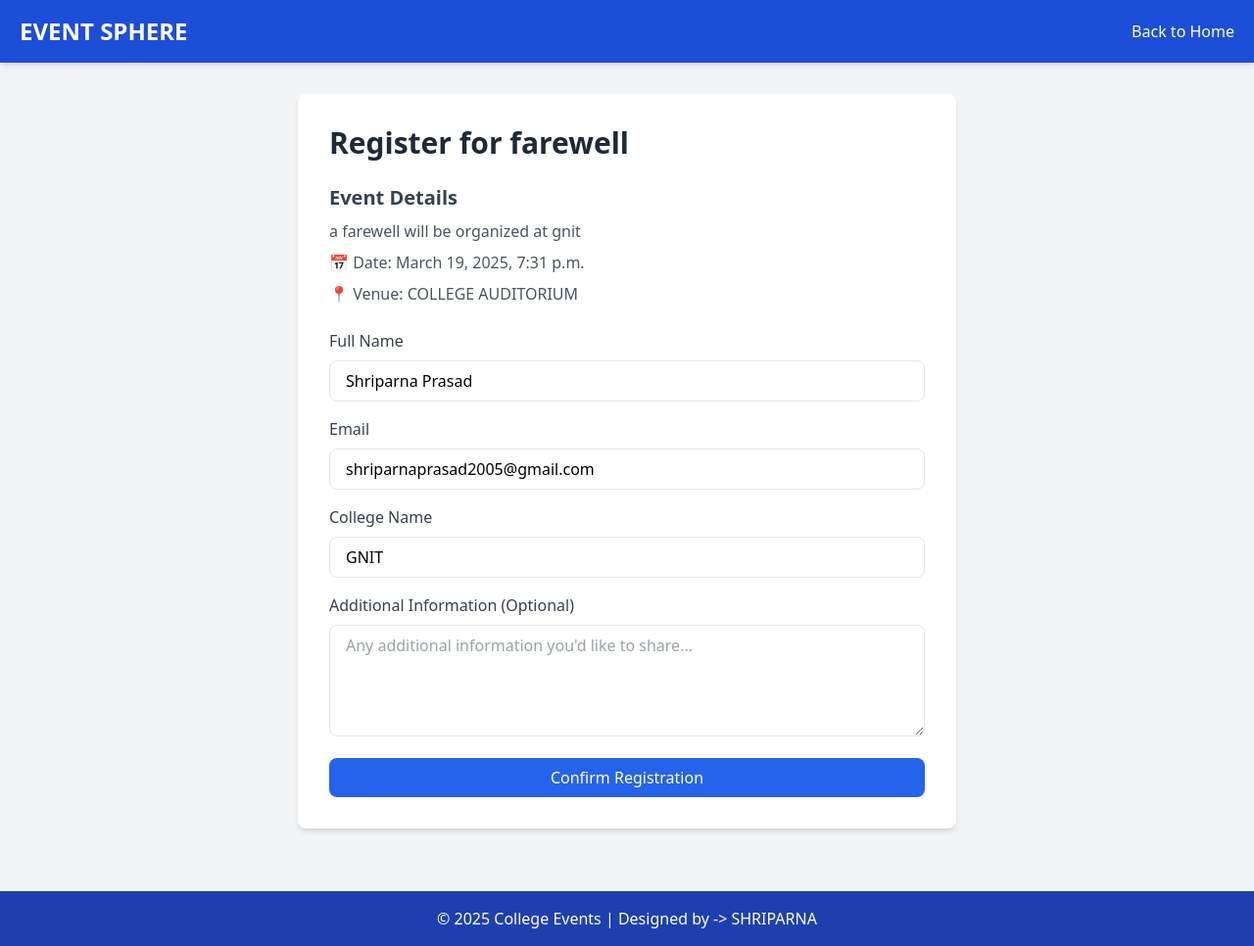
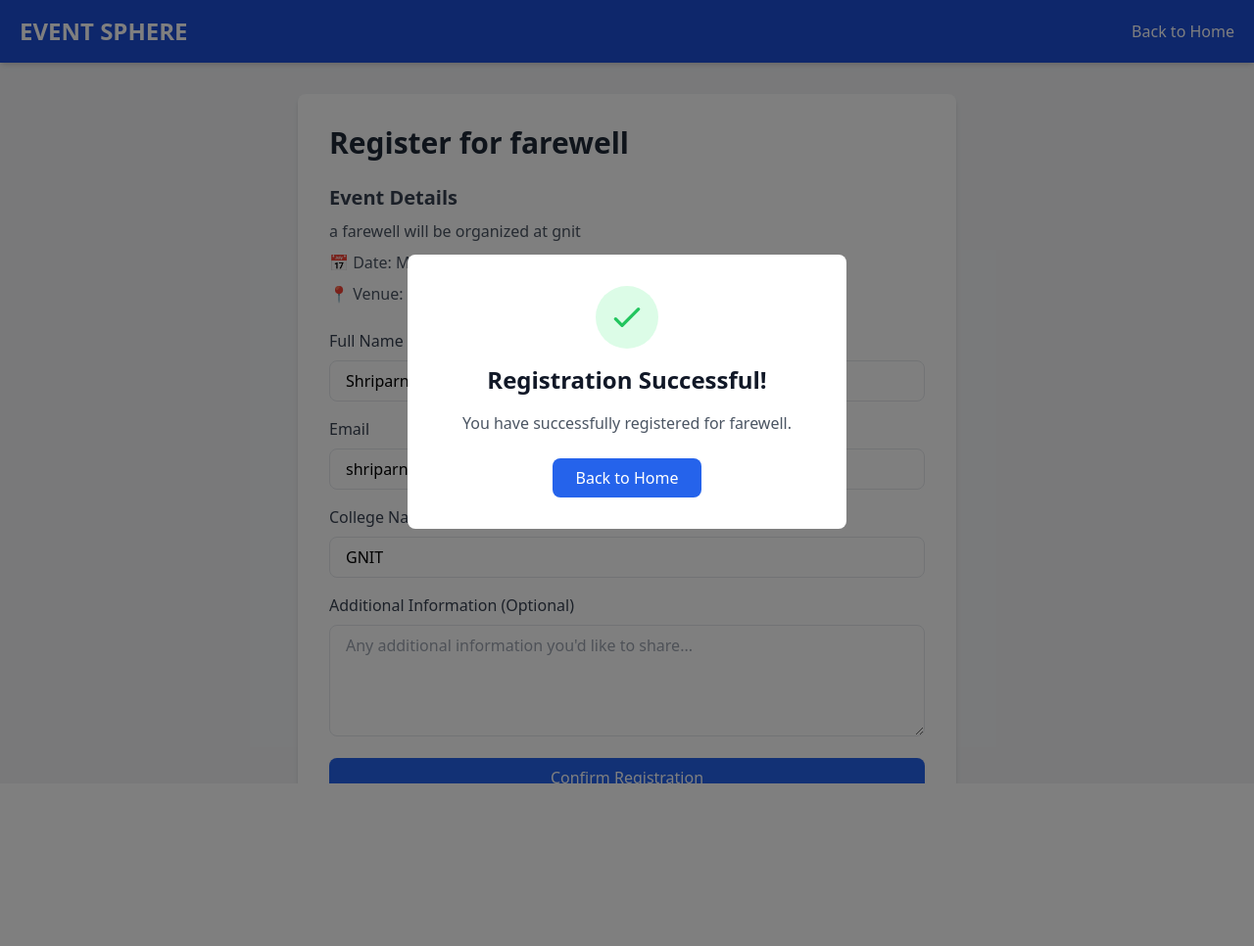
Before and after one commit to S-h-r-i-p-a-r-n-a/Event_Sphere, a Django app: page /events/register/10/ in a window 1280 px wide. Shown: the whole page at 98% size. After the commit the page ends 800 px from the top, so only its background shows below. Run offline with Django 5.2, Linux system fonts and the light colour scheme; a user stored in the database is signed in; data comes from the database, SQL or seed files in the repository; both versions use the stored data as it was after the commit; tables that the repository leaves empty hold one stand-in row (values such as "Sample post"); one stand-in notice (Sample message) is shown; some libraries are stand-ins or nearby versions.

Commit message:
updating register page

```diff
--- a/events/templates/register_event.html
+++ b/events/templates/register_event.html
@@ -25,7 +25,7 @@
                 <p class="text-gray-600 mt-2">📍 Venue: {{ event.venue }}</p>
             </div>
 
-            <form method="POST" class="space-y-4">
+            <form method="POST" class="space-y-4" id="registrationForm">
                 {% csrf_token %}
 
                 <div class="space-y-2">
@@ -64,8 +64,83 @@
         </div>
     </div>
 
+    <!-- Success Modal -->
+    <div id="successModal" class="fixed inset-0 bg-black bg-opacity-50 flex items-center justify-center hidden z-50">
+        <div class="bg-white rounded-lg p-8 max-w-md w-full mx-4 transform transition-all">
+            <div class="text-center">
+                <!-- Success Icon -->
+                <div class="mx-auto flex items-center justify-center h-16 w-16 rounded-full bg-green-100 mb-4">
+                    <svg class="h-10 w-10 text-green-500" fill="none" stroke="currentColor" viewBox="0 0 24 24">
+                        <path stroke-linecap="round" stroke-linejoin="round" stroke-width="2" d="M5 13l4 4L19 7"></path>
+                    </svg>
+                </div>
+
+                <!-- Success Message -->
+                <h3 class="text-2xl font-bold text-gray-900 mb-4">Registration Successful!</h3>
+                <p class="text-gray-600 mb-6">You have successfully registered for {{ event.title }}.</p>
+
+                <!-- Buttons -->
+                <div class="flex justify-center space-x-4">
+                    <a href="{% url 'home' %}"
+                       class="bg-blue-600 text-white px-6 py-2 rounded-lg hover:bg-blue-700 transition duration-300">
+                        Back to Home
+                    </a>
+                </div>
+            </div>
+        </div>
+    </div>
+
+    <!-- Already Registered Modal -->
+    <div id="alreadyRegisteredModal" class="fixed inset-0 bg-black bg-opacity-50 flex items-center justify-center hidden z-50">
+        <div class="bg-white rounded-lg p-8 max-w-md w-full mx-4 transform transition-all">
+            <div class="text-center">
+                <!-- Warning Icon -->
+                <div class="mx-auto flex items-center justify-center h-16 w-16 rounded-full bg-red-100 mb-4">
+                    <svg class="h-10 w-10 text-red-500" fill="none" stroke="currentColor" viewBox="0 0 24 24">
+                        <path stroke-linecap="round" stroke-linejoin="round" stroke-width="2"
+                              d="M12 8v4m0 4h.01M21 12a9 9 0 11-18 0 9 9 0 0118 0z"/>
+                    </svg>
+                </div>
+
+                <!-- Error Message -->
+                <h3 class="text-2xl font-bold text-gray-900 mb-4">Already Registered!</h3>
+                <p class="text-gray-600 mb-6">You have already registered for {{ event.title }}.</p>
+
+                <!-- Button -->
+                <div class="flex justify-center">
+                    <a href="{% url 'home' %}"
+                       class="bg-red-600 text-white px-6 py-2 rounded-lg hover:bg-red-700 transition duration-300">
+                        Back to Home
+                    </a>
+                </div>
+            </div>
+        </div>
+    </div>
+
     <footer class="bg-blue-800 text-white text-center py-4 mt-8">
         <p>© 2025 College Events | Designed by -> SHRIPARNA</p>
     </footer>
+
+   <script>
+    // Show modal depending on Django messages
+    document.addEventListener('DOMContentLoaded', function() {
+        {% if messages %}
+            {% for message in messages %}
+                {% if message.tags == 'success' %}
+                    document.getElementById('successModal').classList.remove('hidden');
+                {% elif message.tags == 'warning' %}
+                    document.getElementById('alreadyRegisteredModal').classList.remove('hidden');
+                {% endif %}
+            {% endfor %}
+        {% endif %}
+    });
+
+    // Handle form submission
+    document.getElementById('registrationForm').addEventListener('submit', function(e) {
+        // Allow form to submit normally
+        return true;
+    });
+</script>
+
 </body>
 </html>
--- a/events/views.py
+++ b/events/views.py
@@ -88,7 +88,10 @@
     # Check if user has already registered
     if Registration.objects.filter(event=event, student=request.user).exists():
         messages.warning(request, "You have already registered for this event.")
-        return redirect("home")
+        return render(request, "register_event.html", {
+            "event": event,
+            "user": request.user
+        })
 
     if request.method == "POST":
         # Create registration
```
Also changed, not shown: db.sqlite3, media/profile_images/Screenshot_2025-07-01_100149_IYOReBJ.png (added).
